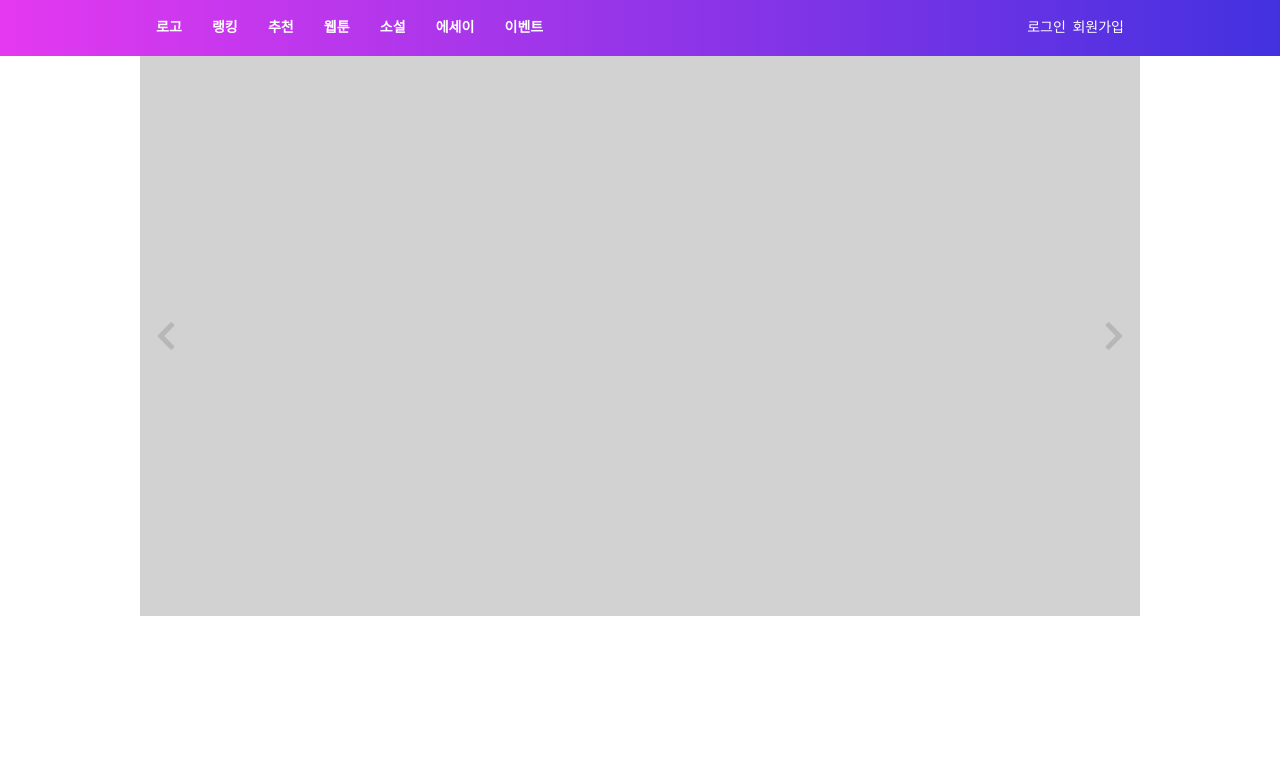
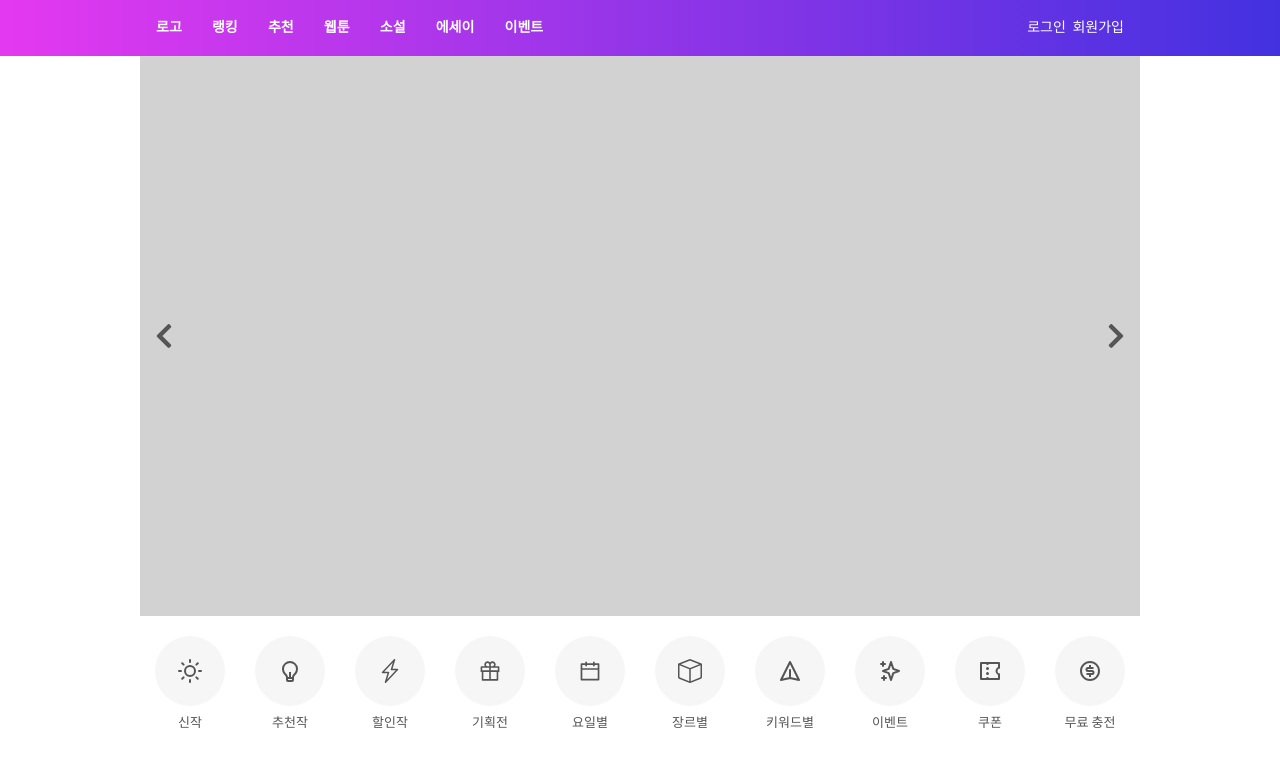
Before and after one commit to 2021bong/vict, a React (Vite) app: page / in a window 1280 px wide. Shown: the top 766 px of the page. Built offline with nearby package versions, Linux system fonts and the light colour scheme.

Commit message:
✨Add : SelectMenu 컴포넌트 추가 - SelectMenu 컴포넌트 추가 및 스타일링 - interface.ts 추가 및 타입 선언 - GlobalStyle에 기본 설정 스타일 추가

```diff
--- a/src/components/Nav.tsx
+++ b/src/components/Nav.tsx
@@ -50,7 +50,6 @@ const StyledNav = styled.div`
       justify-content: space-between;
       align-items: center;
       width: 40%;
-      color: #fff;
       font-weight: 600;
     }
 
@@ -59,16 +58,15 @@ const StyledNav = styled.div`
       width: 10%;
       justify-content: space-between;
       align-items: center;
-      color: #fff;
       font-weight: 500;
     }
 
     .page {
+      color: #fff;
+
       &:active {
         color: #999;
       }
     }
   }
 `;
-
-const MenuLi = styled.li``;
--- a/src/pages/main/Main.tsx
+++ b/src/pages/main/Main.tsx
@@ -1,14 +1,21 @@
-import Nav from '../../components/Nav';
 import { FaChevronLeft, FaChevronRight } from 'react-icons/fa';
 import styled from 'styled-components';
+import Nav from '../../components/Nav';
+import SelectMenu from './components/SelectMenu';
+import { selectMenuList } from '../../utils/menuList';
 
 const Main = () => {
   return (
     <Container>
       <Nav />
       <div className='sliderContainer'>
-        <FaChevronLeft size='2em' color='#B7B7B7' className='chevron' />
-        <FaChevronRight size='2em' color='#B7B7B7' className='chevron' />
+        <FaChevronLeft size='2em' className='chevron' />
+        <FaChevronRight size='2em' className='chevron' />
+      </div>
+      <div className='selectMenuContainer'>
+        {selectMenuList.map((el) => (
+          <SelectMenu key={el.id} title={el.title} icon={el.icon} />
+        ))}
       </div>
     </Container>
   );
@@ -25,9 +32,11 @@ const Container = styled.div`
     justify-content: space-between;
     align-items: center;
     margin: 0 auto;
-    background-color: #d2d2d2;
+    background-color: ${({ theme }) => theme.grey4};
 
     .chevron {
+      color: ${({ theme }) => theme.grey6};
+
       &:first-of-type {
         margin-left: 10px;
       }
@@ -37,4 +46,13 @@ const Container = styled.div`
       }
     }
   }
+
+  .selectMenuContainer {
+    width: 100%;
+    max-width: 1000px;
+    display: flex;
+    justify-content: space-around;
+    align-items: center;
+    margin: 20px auto;
+  }
 `;
--- /dev/null
+++ b/src/pages/main/components/SelectMenu.tsx
@@ -0,0 +1,35 @@
+import styled from 'styled-components';
+import { SelectMenuProps } from '../../../utils/interface';
+
+const SelectMenu = ({ title, icon }: SelectMenuProps) => {
+  return (
+    <Container>
+      <div className='iconContainer'>{icon}</div>
+      <span>{title}</span>
+    </Container>
+  );
+};
+
+export default SelectMenu;
+
+const Container = styled.div`
+  width: 70px;
+  height: 70px;
+  font-size: 13px;
+  text-align: center;
+
+  .iconContainer {
+    display: flex;
+    justify-content: center;
+    align-items: center;
+    width: inherit;
+    height: inherit;
+    margin-bottom: 10px;
+    border-radius: 50%;
+    background-color: ${({ theme }) => theme.grey1};
+
+    .icon {
+      font-size: 1.5rem;
+    }
+  }
+`;
--- a/src/styles/GlobalStyle.ts
+++ b/src/styles/GlobalStyle.ts
@@ -7,6 +7,8 @@ const GlobalStyle = createGlobalStyle`
   * {
     box-sizing: border-box;
     font-family: 'Noto Sans KR', 'Noto Sans', sans-serif;
+    font-size: 14px;
+    color: #555;
   }
 
   ul, ol, li {
--- a/src/styles/theme.ts
+++ b/src/styles/theme.ts
@@ -1 +1,3 @@
-export const text = '#555';
+export const grey1 = '#F6F6F6';
+export const grey4 = '#d2d2d2';
+export const grey6 = '#B7B7B7';
--- /dev/null
+++ b/src/utils/interface.ts
@@ -0,0 +1,7 @@
+import { ReactNode } from 'react';
+
+export interface SelectMenuProps {
+  id?: number;
+  title: string;
+  icon: ReactNode;
+}
--- /dev/null
+++ b/src/utils/menuList.tsx
@@ -0,0 +1,31 @@
+import { FiSun } from 'react-icons/fi';
+import { BsLightningCharge, BsBox } from 'react-icons/bs';
+import { AiOutlineGift, AiOutlineCalendar } from 'react-icons/ai';
+import { HiOutlinePaperAirplane, HiOutlineSparkles } from 'react-icons/hi';
+import {
+  RiLightbulbLine,
+  RiCoupon3Line,
+  RiMoneyDollarCircleLine,
+} from 'react-icons/ri';
+import { SelectMenuProps } from '../utils/interface';
+
+export const selectMenuList: SelectMenuProps[] = [
+  { id: 1, title: '신작', icon: <FiSun className='icon' /> },
+  { id: 2, title: '추천작', icon: <RiLightbulbLine className='icon' /> },
+  { id: 3, title: '할인작', icon: <BsLightningCharge className='icon' /> },
+  { id: 4, title: '기획전', icon: <AiOutlineGift className='icon' /> },
+  { id: 5, title: '요일별', icon: <AiOutlineCalendar className='icon' /> },
+  { id: 6, title: '장르별', icon: <BsBox className='icon' /> },
+  {
+    id: 7,
+    title: '키워드별',
+    icon: <HiOutlinePaperAirplane className='icon' />,
+  },
+  { id: 8, title: '이벤트', icon: <HiOutlineSparkles className='icon' /> },
+  { id: 9, title: '쿠폰', icon: <RiCoupon3Line className='icon' /> },
+  {
+    id: 10,
+    title: '무료 충전',
+    icon: <RiMoneyDollarCircleLine className='icon' />,
+  },
+];
```
